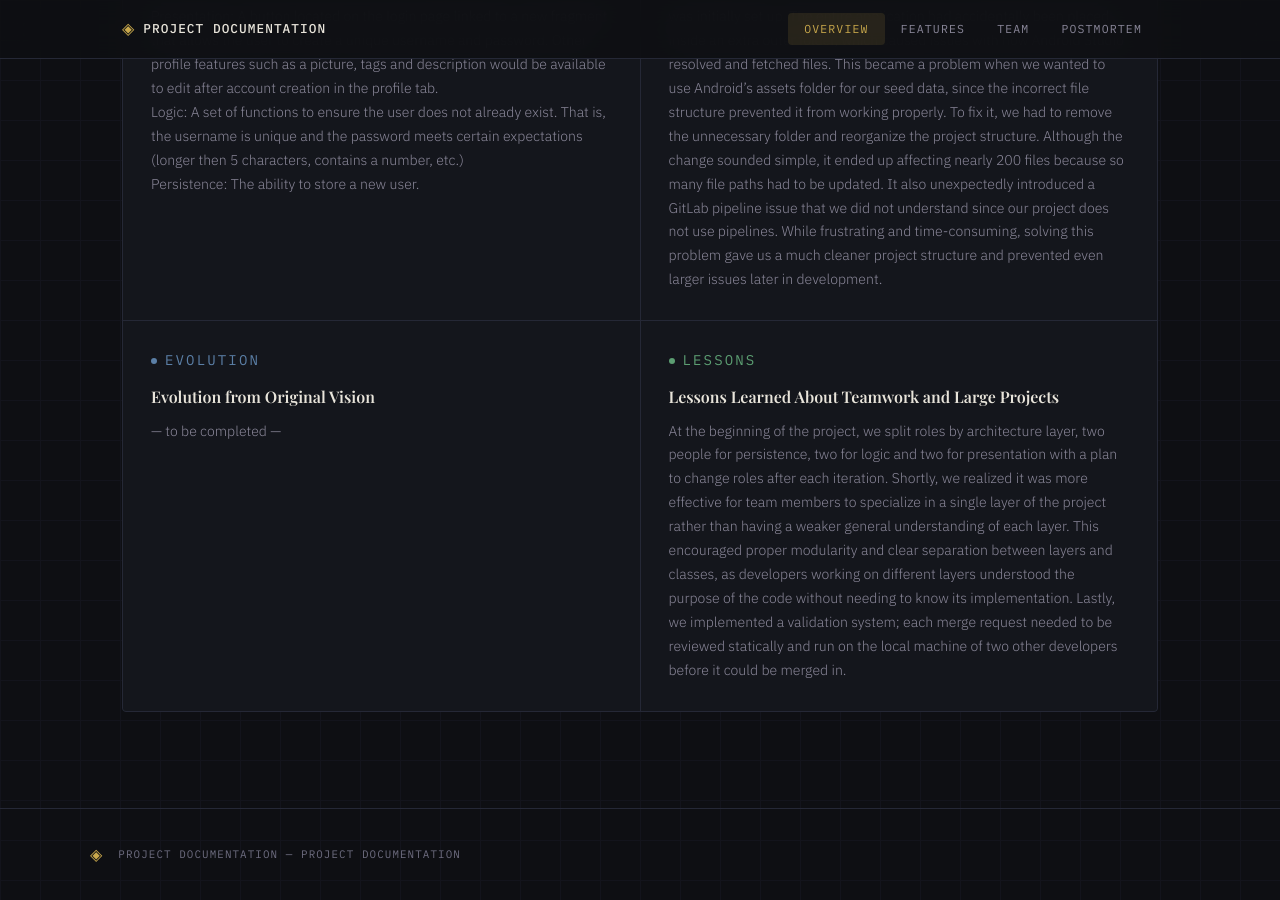
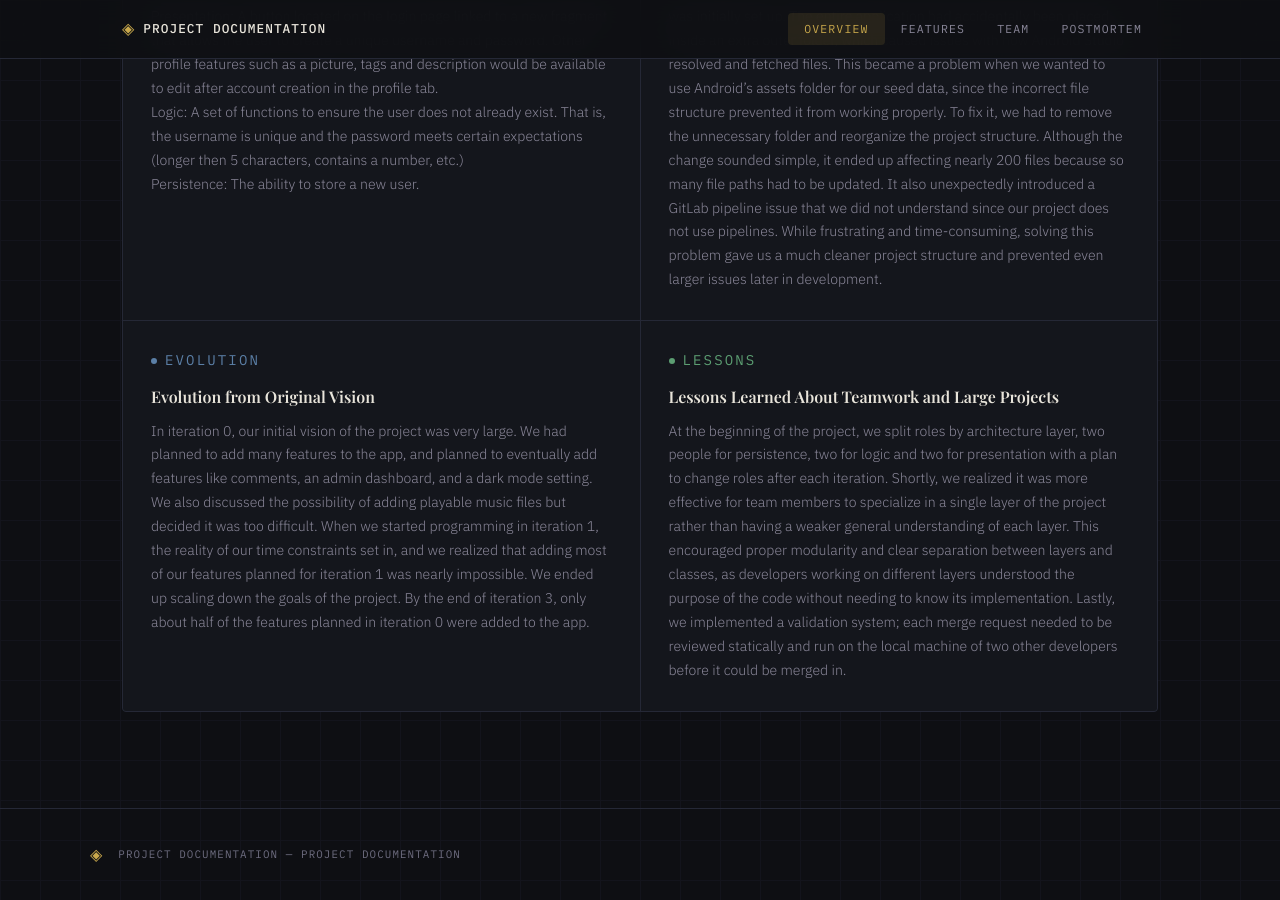
Before and after one commit to AlonSlonimsky/DISKussMe, a Jekyll site: the page built from index.html, in a window 1280 px wide and 900 px high, scrolled down 5930 px. Built offline with Jekyll 4.4.1, drawn with Linux system fonts in a browser that asks for light colours.

Commit message:
added evolution

```diff
--- a/index.html
+++ b/index.html
@@ -437,7 +437,7 @@ Another unexpected technical challenge came from the way the project was initial
       <div class="pm-item">
         <p class="pm-item-label note">Evolution</p>
         <h3>Evolution from Original Vision</h3>
-        <p>— to be completed —</p>
+        <p>In iteration 0, our initial vision of the project was very large. We had planned to add many features to the app, and planned to eventually add features like comments, an admin dashboard, and a dark mode setting.  We also discussed the possibility of adding playable music files but decided it was too difficult. When we started programming in iteration 1, the reality of our time constraints set in, and we realized that adding most of our features planned for iteration 1 was nearly impossible. We ended up scaling down the goals of the project. By the end of iteration 3, only about half of the features planned in iteration 0 were added to the app. </p>
       </div>
 
       <!-- Lessons learned -->
```
